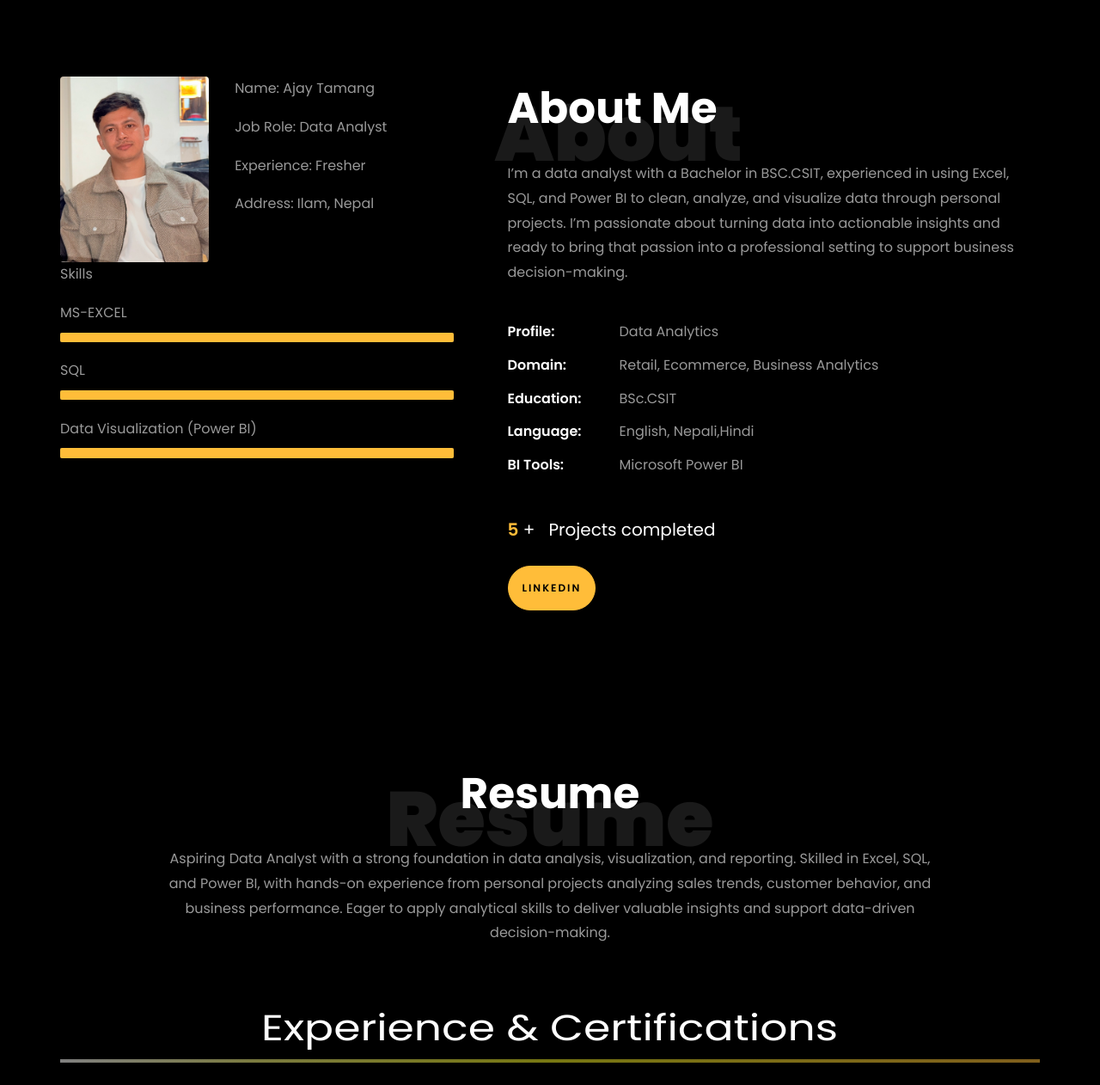
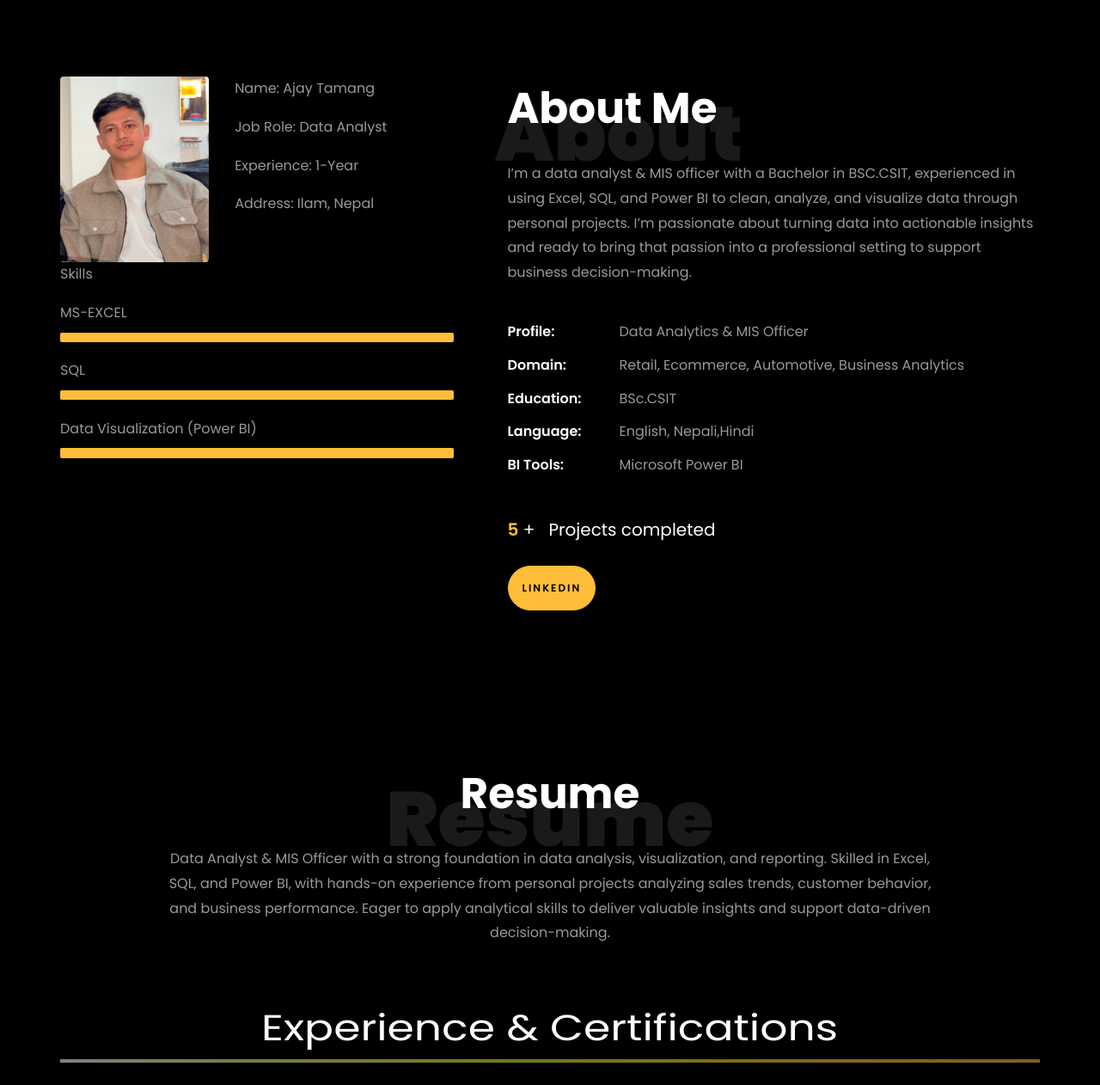
Before and after one commit to Tamang-Ajay/Tamang-Ajay.github.io, a plain HTML site: page index.html in a window 1280 px wide. Shown: the part 773-2035 px from the top of the page at 86% size. Drawn offline with Linux system fonts and the light colour scheme; files whose address does not match are found by name.

Commit message:
Update index.html

```diff
--- a/index.html
+++ b/index.html
@@ -222,7 +222,7 @@
 									  <div class="about-info">
 										<p><span class="title-s">Name: </span> <span>Ajay Tamang</span></p>
 										<p><span class="title-s">Job Role: </span> <span>Data Analyst</span></p>
-										<p><span class="title-s">Experience: </span> <span>Fresher</span></p>
+										<p><span class="title-s">Experience: </span> <span>1-Year</span></p>
 										<p><span class="title-s">Address: </span> <span>Ilam, Nepal</span></p>
 									  </div>
 									</div>
@@ -271,10 +271,10 @@
 								<h1 class="big">About</h1>
 								<h2 class="mb-4">About Me</h2>
 
-								<p>I’m a data analyst with a Bachelor in BSC.CSIT, experienced in using Excel, SQL, and Power BI to clean, analyze, and visualize data through personal projects. I’m passionate about turning data into actionable insights and ready to bring that passion into a professional setting to support business decision-making.</p>
+								<p>I’m a data analyst & MIS officer with a Bachelor in BSC.CSIT, experienced in using Excel, SQL, and Power BI to clean, analyze, and visualize data through personal projects. I’m passionate about turning data into actionable insights and ready to bring that passion into a professional setting to support business decision-making.</p>
 								<ul class="about-info mt-4 px-md-0 px-2">
-									<li class="d-flex"><span>Profile:</span> <span>Data Analytics</span></li>
-									<li class="d-flex"><span>Domain:</span> <span>Retail, Ecommerce, Business Analytics</span></li>
+									<li class="d-flex"><span>Profile:</span> <span>Data Analytics & MIS Officer</span></li>
+									<li class="d-flex"><span>Domain:</span> <span>Retail, Ecommerce, Automotive, Business Analytics</span></li>
 									<li class="d-flex"><span>Education:</span> <span>BSc.CSIT</span></li>
 									<li class="d-flex"><span>Language:</span> <span>English, Nepali,Hindi</span></li>
 									<li class="d-flex"><span>BI Tools:</span> <span>Microsoft Power BI</span></li>
@@ -310,7 +310,7 @@
           <div class="col-md-10 heading-section text-center ftco-animate">
           	<h1 class="big big-2">Resume</h1>
             <h2 class="mb-4">Resume</h2>
-            <p>Aspiring Data Analyst with a strong foundation in data analysis, visualization, and reporting. Skilled in Excel, SQL, and Power BI, with hands-on experience from personal projects analyzing sales trends, customer behavior, and business performance. Eager to apply analytical skills to deliver valuable insights and support data-driven decision-making.</p>
+            <p>Data Analyst & MIS Officer with a strong foundation in data analysis, visualization, and reporting. Skilled in Excel, SQL, and Power BI, with hands-on experience from personal projects analyzing sales trends, customer behavior, and business performance. Eager to apply analytical skills to deliver valuable insights and support data-driven decision-making.</p>
           </div>
         </div>
 
```
